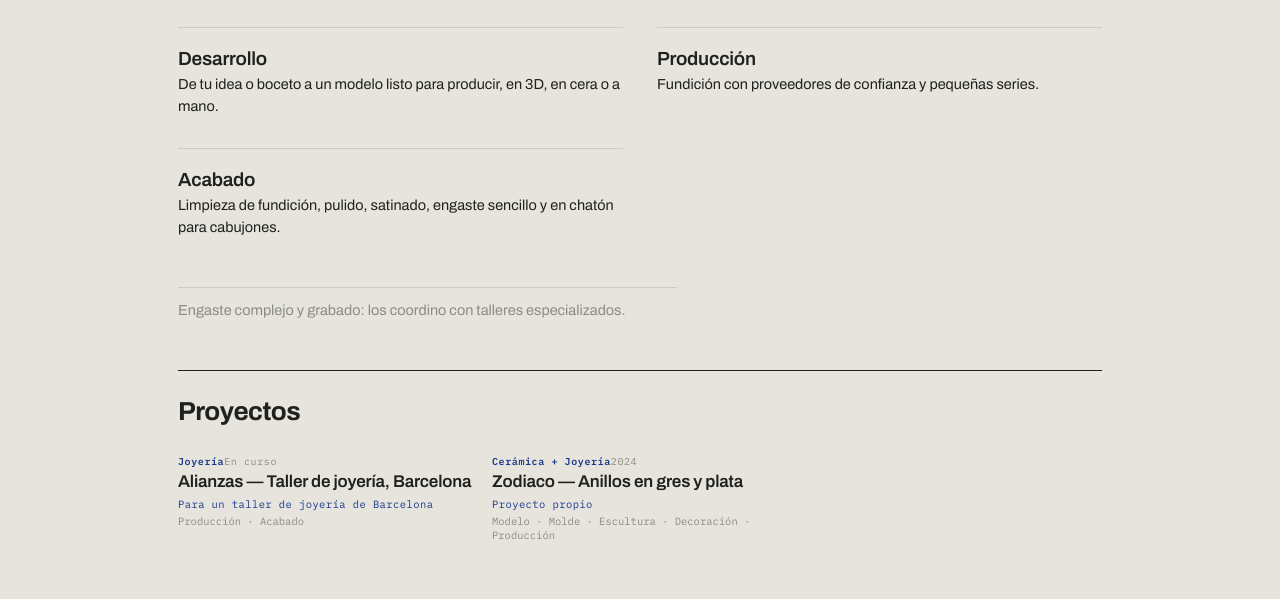
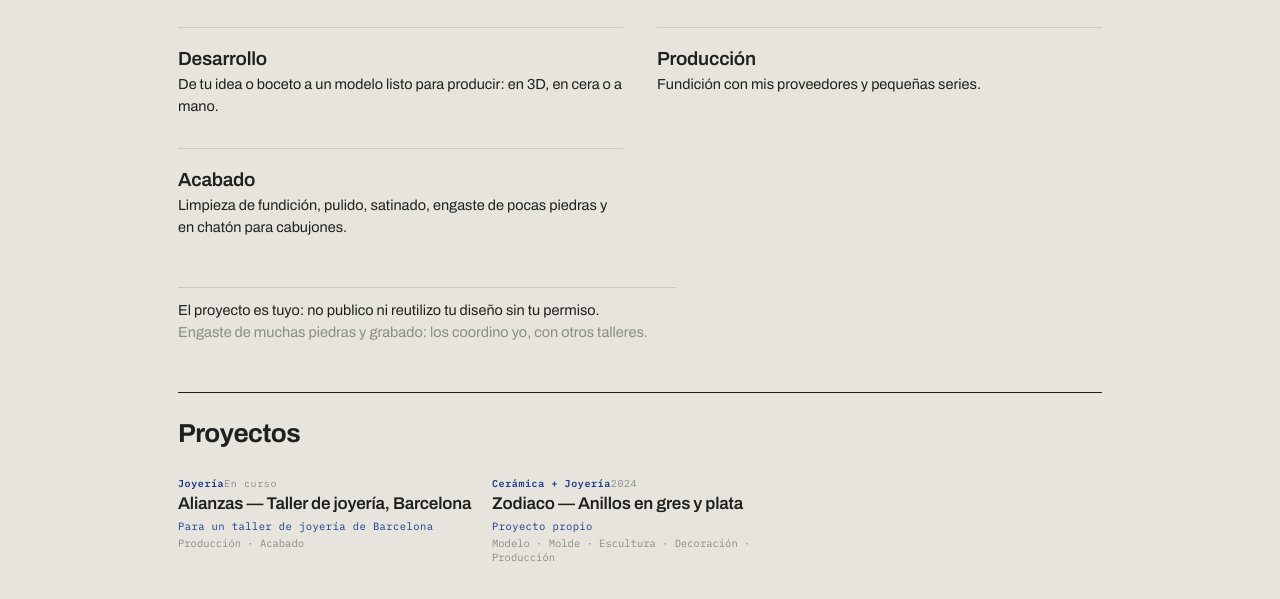
Before and after one commit to giusantorooo/sitio, a plain HTML site: page joyeria.html in a window 1280 px wide. Shown: the part 190-789 px from the top of the page. Drawn offline with Linux system fonts and the light colour scheme.

Commit message:
Revisión: testi concreti, 'el proyecto es tuyo', redirecciones de páginas viejas
Co-Authored-By: Claude Opus 5.5 <noreply@anthropic.com>
Claude-Session: https://claude.ai/code/session_01LyM9Wb8EP5CZV1tvLPZpi3

```diff
--- a/content/textos.json
+++ b/content/textos.json
@@ -3,7 +3,7 @@
   "home_sub": "Joyería y cerámica · Barcelona",
   "home_joyeria": "Modelos 3D y en cera, fundición y acabado, para marcas y talleres.",
   "home_ceramica": "Escultura, modelado y decoración, para manufacturas.",
-  "ceramica_intro": "Para manufacturas y diseñadores que necesitan piezas fuera de lo habitual.",
+  "ceramica_intro": "Para manufacturas, y para los diseñadores que trabajan con ellas: las piezas que la línea de producción no resuelve.",
   "ceramica_servicios": [
     {
       "nombre": "Escultura y modelado",
@@ -13,12 +13,12 @@
     {
       "nombre": "Decoración",
       "linea": "",
-      "texto": "Técnicas manuales para piezas especiales."
+      "texto": "Pintura a mano con colores cerámicos, y esmaltado por inmersión o a pistola."
     },
     {
       "nombre": "Resolución técnica",
       "linea": "",
-      "texto": "Hacer posible lo que pide el diseñador."
+      "texto": "Pastas, esmaltes y cocción: cuando una pieza se cuartea, un esmalte no ajusta o un color vira en el horno."
     }
   ],
   "joyeria_intro": "Del boceto a la pieza terminada, con un solo interlocutor. Para marcas y talleres.",
@@ -26,17 +26,17 @@
     {
       "nombre": "Desarrollo",
       "linea": "",
-      "texto": "De tu idea o boceto a un modelo listo para producir, en 3D, en cera o a mano."
+      "texto": "De tu idea o boceto a un modelo listo para producir: en 3D, en cera o a mano."
     },
     {
       "nombre": "Producción",
       "linea": "",
-      "texto": "Fundición con proveedores de confianza y pequeñas series."
+      "texto": "Fundición con mis proveedores y pequeñas series."
     },
     {
       "nombre": "Acabado",
       "linea": "",
-      "texto": "Limpieza de fundición, pulido, satinado, engaste sencillo y en chatón para cabujones."
+      "texto": "Limpieza de fundición, pulido, satinado, engaste de pocas piedras y en chatón para cabujones."
     }
   ],
   "sobre_parrafos": [
@@ -46,7 +46,10 @@
     "Cómo trabajo. En joyería llevo los encargos desde mi banco, en un espacio de coworking de Barcelona. En cerámica no tengo taller propio: trabajo dentro de las manufacturas."
   ],
   "contacto_intro": "Cuéntame tu proyecto: un boceto o una foto, cantidad y plazo.",
-  "joyeria_nota": "Engaste complejo y grabado: los coordino con talleres especializados.",
+  "joyeria_nota": [
+    "El proyecto es tuyo: no publico ni reutilizo tu diseño sin tu permiso.",
+    "Engaste de muchas piedras y grabado: los coordino yo, con otros talleres."
+  ],
   "ceramica_nota": "",
   "pie_cta": "¿Tienes un proyecto?",
   "email": "giusantorooo@gmail.com",
--- a/css/estilo.css
+++ b/css/estilo.css
@@ -236,3 +236,5 @@ body[data-pagina="home"] .hero { padding-bottom: 34px; }
 .pie-cta p { margin: 0; font-size: 26px; font-weight: 700; letter-spacing: -0.02em; }
 .pie-cta .ruta { max-width: 320px; }
 .pie-mail { font-family: 'IBM Plex Mono', monospace; font-size: 12px; color: var(--oxido); text-decoration: underline; text-underline-offset: 4px; }
+.nota p { margin: 0 0 6px; }
+.nota p:first-child { color: var(--grafito); }
--- a/joyeria.html
+++ b/joyeria.html
@@ -21,7 +21,7 @@
     <h1 class="h2">Joyería</h1>
     <p class="intro" id="intro"></p>
     <div class="servicios" id="servicios"></div>
-    <p class="nota" id="nota"></p>
+    <div class="nota" id="nota"></div>
     <h2 class="h3">Proyectos</h2>
     <div class="rejilla" id="piezas"></div>
   </main>
--- a/js/sitio.js
+++ b/js/sitio.js
@@ -155,7 +155,11 @@ async function seccion(material, introKey, serviciosKey, notaKey) {
     </article>`).join("");
 
   const nota = document.querySelector("#nota");
-  if (nota) { nota.textContent = t[notaKey] || ""; nota.hidden = !t[notaKey]; }
+  if (nota) {
+    const n = [].concat(t[notaKey] || []).filter(Boolean);
+    nota.innerHTML = n.map((x) => `<p>${esc(x)}</p>`).join("");
+    nota.hidden = !n.length;
+  }
 
   const piezas = a.piezas.filter((p) => p.material.includes(material));
   pintarPiezas("#piezas", piezas);
```
Also changed, not shown: ceramica.html (+1 -1 lines), 1 other file.
